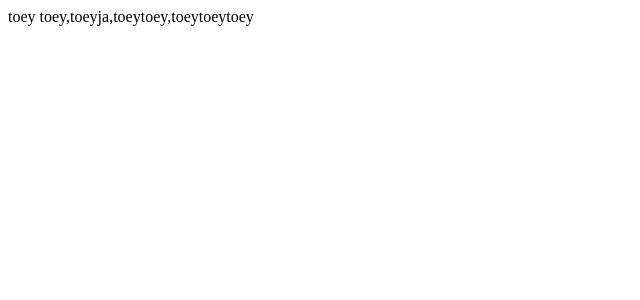
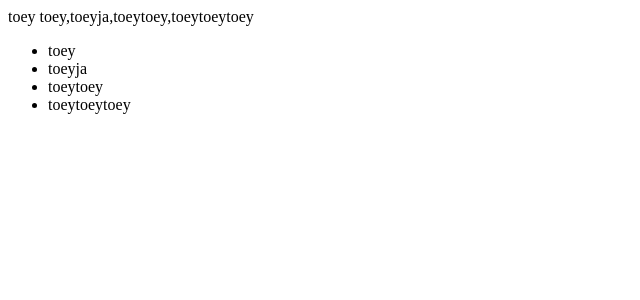
Before and after one commit to doctoey/angular-learn, an Angular app: page / in a window 1280 px wide. Shown: the top 300 px of the page, without its empty margins (0-640 px from the left). Built offline with nearby package versions, Linux system fonts and the light colour scheme.

Commit message:
Add structural directive for customer list

```diff
--- a/src/app/app.component.html
+++ b/src/app/app.component.html
@@ -116,3 +116,12 @@ change name to sasa <button (click)="changenametosakura('sasa')"> changename </b
 <!-- interpolation -->
 {{ customerList[0] }}
 {{ customerList }}
+
+<!-- structural directive -->
+<!-- *ngFor --> <!-- *ngIf ก็ใช่ -->
+
+<ul>
+  <li *ngFor="let customer of customerList">
+    {{ customer }}
+  </li>
+</ul>
```
